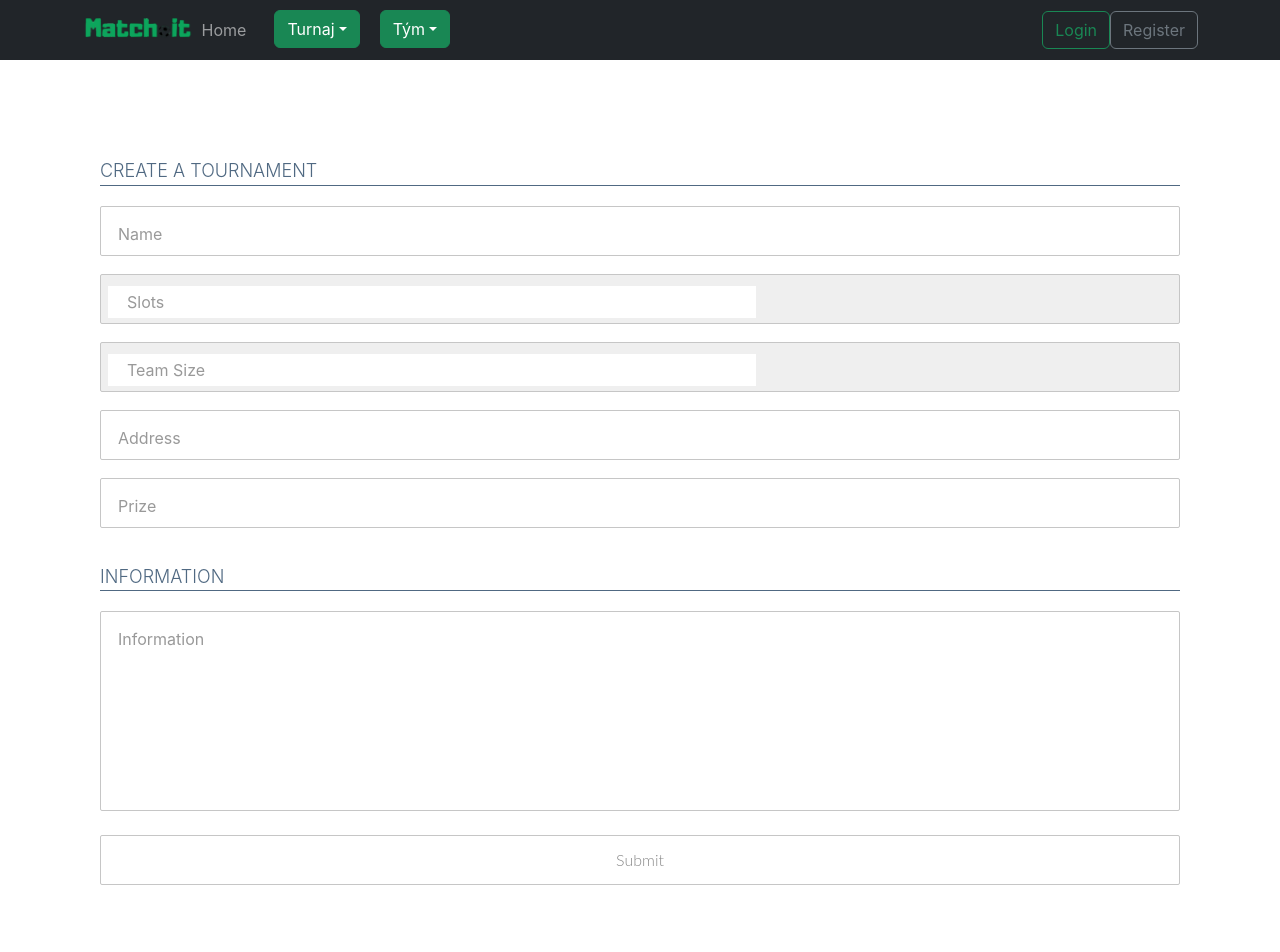
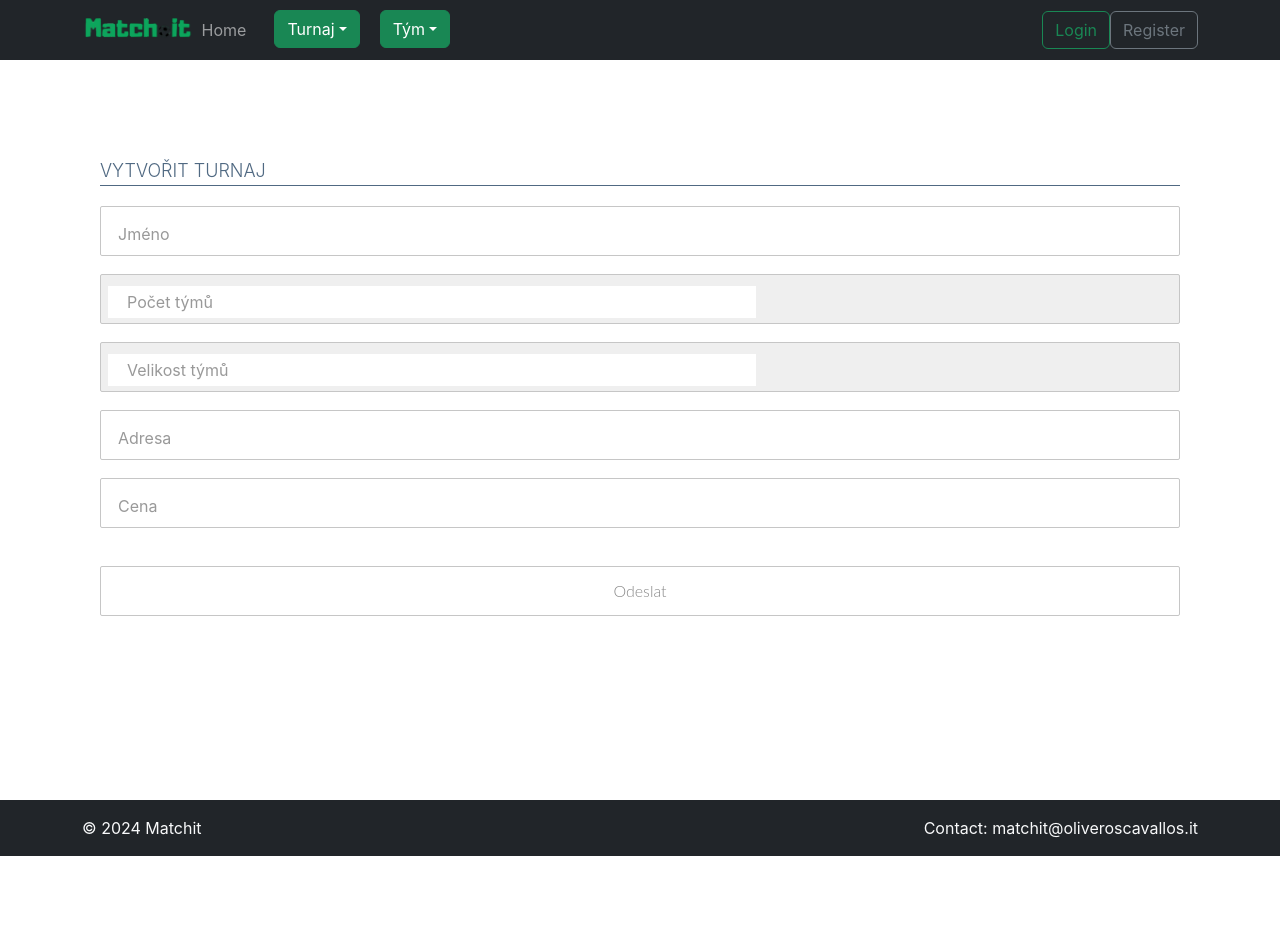
Before and after one commit to OliverPCV/uuMatchItApp, a React (Create React App) app in the folder client/: page /tournamentcreate in a window 1280 px wide. Shown: the top 952 px of the page. After the commit the page ends 856 px from the top, so only its background shows below. Built offline with nearby package versions, Linux system fonts and the light colour scheme; what @g-loot/react-tournament-brackets would draw is missing.

Commit message:
forms update

```diff
--- a/client/src/pages/TeamCreate.jsx
+++ b/client/src/pages/TeamCreate.jsx
@@ -1,14 +1,29 @@
-import React, { useState } from 'react';
+import React, { useState, useEffect } from 'react';
 import { Container, Form, Button } from 'react-bootstrap';
-//import { useHistory } from 'react-router-dom';
-import '../styles/page-style/TeamCreate.css';
+import $ from 'jquery'; // Nezapomeňte nainstalovat jQuery do vašeho projektu
+import '../styles/page-style/TeamCreate.css'; // Aktualizujte cestu k CSS podle potřeby
 
 function CreateTeam() {
   const [teamData, setTeamData] = useState({
     name: '',
   });
 
-  //const history = useHistory();
+  useEffect(() => {
+    function floatLabel(inputType) {
+      $(inputType).each(function () {
+        const $this = $(this);
+        $this.focus(function () {
+          $this.next().addClass('active');
+        });
+        $this.blur(function () {
+          if ($this.val() === '' || $this.val() === 'blank') {
+            $this.next().removeClass();
+          }
+        });
+      });
+    }
+    floatLabel('.floatLabel');
+  }, []);
 
   const handleChange = (e) => {
     setTeamData({ ...teamData, [e.target.name]: e.target.value });
@@ -17,28 +32,32 @@ function CreateTeam() {
   const handleSubmit = (e) => {
     e.preventDefault();
     console.log(teamData);
+    // Přidejte logiku odeslání formuláře
   };
 
   return (
-    <Container>
-      <h1>Create a Team</h1>
-      <Form onSubmit={handleSubmit}>
-        <Form.Group controlId="teamName">
-          <Form.Label>Tournament Name</Form.Label>
-          <Form.Control
+    <form action="" className='createform'>
+      <div className="form-group">
+        <h2 className="heading">Vytvořit tým</h2>
+        <div className="controls">
+          <input
             type="text"
-            placeholder="Enter Team Name"
+            id="name"
+            className="floatLabel"
             name="name"
             value={teamData.name}
             onChange={handleChange}
           />
-        </Form.Group>
+          <label htmlFor="name">Název</label>
+        </div>
+      </div>
 
-        <Button variant="primary" type="submit">
-          Create Team
-        </Button>
-      </Form>
-    </Container>
+      <div className="form-group">
+        <div className="grid">
+          <button type="submit" value="Submit" className="col-1-4">Odeslat</button>
+        </div>
+      </div>
+    </form>
   );
 }
 
--- a/client/src/pages/TournamentCreate.jsx
+++ b/client/src/pages/TournamentCreate.jsx
@@ -31,10 +31,10 @@ function CreateTournament() {
 
     <form action="" className='createform'>
       <div class="form-group">
-        <h2 class="heading">Create A Tournament</h2>
+        <h2 class="heading">Vytvořit turnaj</h2>
         <div class="controls">
           <input type="text" id="name" class="floatLabel" name="name" />
-          <label for="name">Name</label>
+          <label for="name">Jméno</label>
         </div>
         <div class="col-1-3 col-1-3-sm">
           <div class="controls">
@@ -45,7 +45,7 @@ function CreateTournament() {
               <option value="2">8</option>
               <option value="3">16</option>
             </select>
-            <label for="slots"><i class="fa fa-male"></i>&nbsp;&nbsp;Slots</label>
+            <label for="slots"><i class="fa fa-male"></i>&nbsp;&nbsp;Počet týmů</label>
           </div>
         </div>
         <div class="col-1-3 col-1-3-sm">
@@ -53,30 +53,27 @@ function CreateTournament() {
             <i class="fa fa-sort"></i>
             <select class="floatLabel">
               <option value="blank"></option>
-              <option value="1">1v1</option>
-              <option value="2">2v2</option>
-              <option value="3">3v3</option>
-              <option value="4">4v4</option>
-              <option value="5">5v5</option>
-              <option value="6">6v6</option>
-              <option value="7">7v7</option>
-              <option value="8">8v8</option>
-              <option value="9">9v9</option>
-              <option value="10">10v10</option>
-              <option value="11">11v11</option>
+              <option value="1">4v4</option>
+              <option value="2">5v5</option>
+              <option value="3">6v6</option>
+              <option value="4">7v7</option>
+              <option value="5">8v8</option>
+              <option value="6">9v9</option>
+              <option value="7">10v10</option>
+              <option value="8">11v11</option>
             </select>
-            <label for="slots"><i class="fa fa-male"></i>&nbsp;&nbsp;Team Size</label>
+            <label for="slots"><i class="fa fa-male"></i>&nbsp;&nbsp;Velikost týmů</label>
           </div>
         </div>
         <div class="controls">
           <input type="tel" id="address" class="floatLabel" name="address" />
-          <label for="address">Address</label>
+          <label for="address">Adresa</label>
         </div>
         <div class="grid">
           <div class="col-2-3">
             <div class="controls">
               <input type="text" id="prize" class="floatLabel" name="prize" />
-              <label for="prize">Prize</label>
+              <label for="prize">Cena</label>
             </div>
           </div>
 
@@ -84,13 +81,8 @@ function CreateTournament() {
       </div>
 
       <div class="form-group">
-        <h2 class="heading">Information</h2>
         <div class="grid">
-          <div class="controls">
-            <textarea name="information" class="floatLabel" id="information"></textarea>
-            <label for="information">Information </label>
-          </div>
-          <button type="submit" value="Submit" class="col-1-4">Submit</button>
+          <button type="submit" value="Submit" class="col-1-4">Odeslat</button>
         </div>
       </div>
     </form>
```
Also changed, not shown: client/src/data/teams.js (added).
